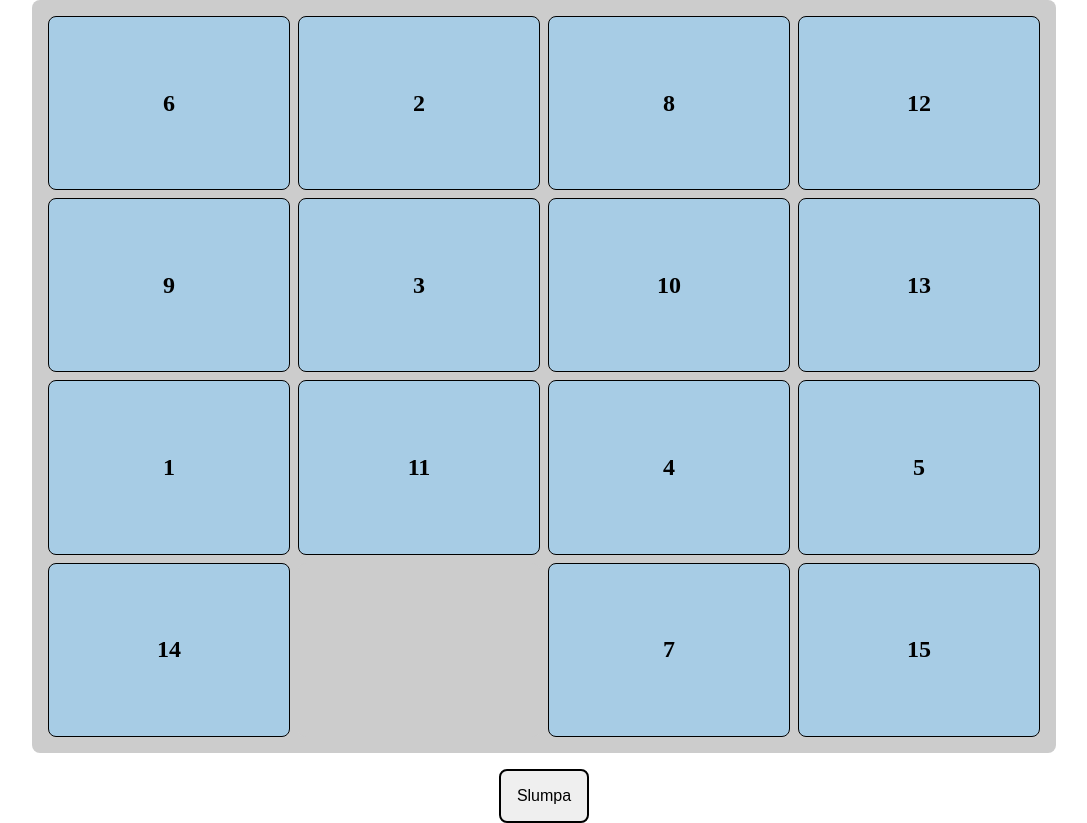
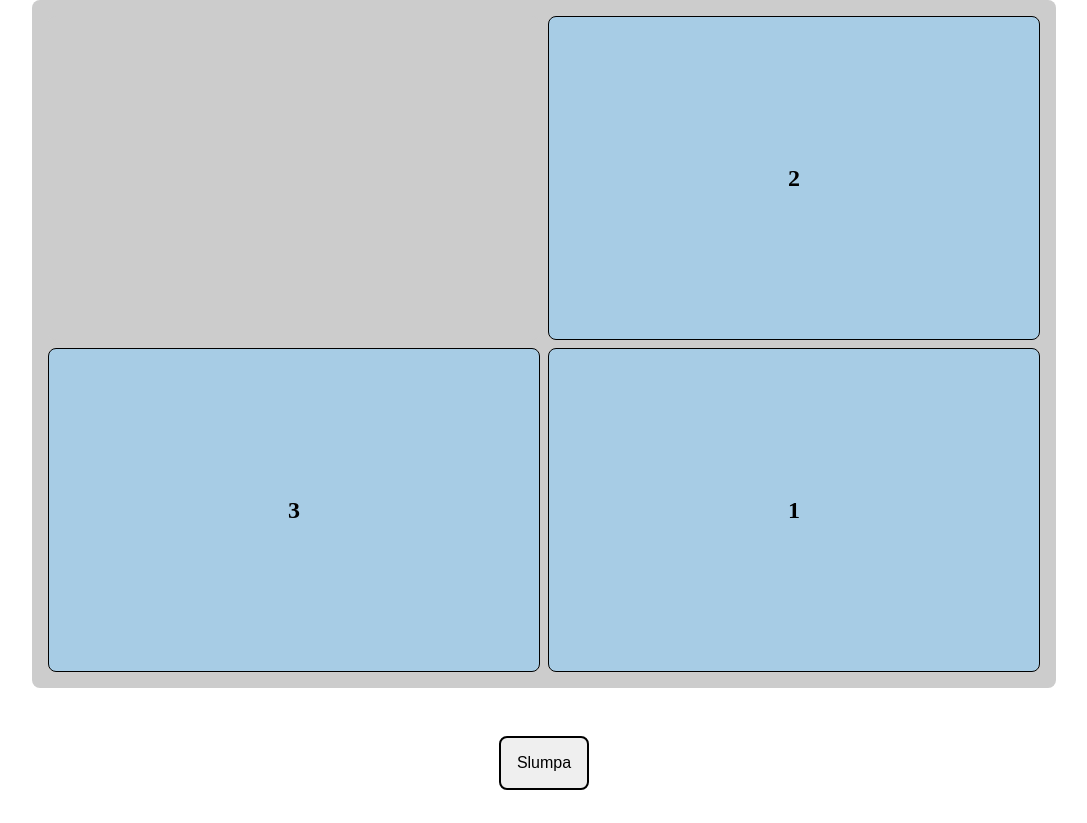
Before and after one commit to TildaYngman/react-n-pussel, a React (Create React App) app: page / in a window 1280 px wide. Shown: the whole page, without its empty margins (96-1183 px from the left). After the commit the page ends 800 px from the top, so only its background shows below. Built offline with nearby package versions, Linux system fonts and the light colour scheme.

Commit message:
Adding a text when winning

```diff
--- a/src/components/GameBoard/GameBoard.tsx
+++ b/src/components/GameBoard/GameBoard.tsx
@@ -5,7 +5,9 @@ import {
   isAdjacentToEmptyTile,
   isSorted,
   generateTiles,
+  swapTiles,
 } from '../../utils/index';
+
 import { Tile } from '../index';
 import { useState, useEffect } from 'react';
 import './gameBoard.css';
@@ -18,8 +20,7 @@ import './gameBoard.css';
 const GameBoard: React.FC = () => {
   const [tiles, setTiles] = useState<number[]>([]);
   const [numberOfClicks, setNumberOfClicks] = useState<number>(0);
-
-  //move the generateTiles to utils
+  const [isWinning, setIsWinning] = useState<boolean>(false);
 
   useEffect(() => {
     generateTiles(setTiles);
@@ -31,12 +32,7 @@ const GameBoard: React.FC = () => {
     const isAdjacent = isAdjacentToEmptyTile(clickedTileIndex, emptyTileIndex);
 
     if (isAdjacent) {
-      //make a swap tiles function and have it in utils
-      const newTiles = [...tiles];
-      newTiles[emptyTileIndex] = i;
-      newTiles[clickedTileIndex] = 0;
-      console.log(newTiles);
-      setTiles(newTiles);
+      swapTiles(emptyTileIndex, clickedTileIndex, setTiles, tiles, i);
     }
 
     if (clickedTileIndex !== emptyTileIndex) {
@@ -45,11 +41,10 @@ const GameBoard: React.FC = () => {
   };
 
   useEffect(() => {
-    console.log('clicks', numberOfClicks);
     if (numberOfClicks !== 0) {
       const sorted = isSorted(tiles);
       if (sorted) {
-        console.log(`You won in ${numberOfClicks}`);
+        setIsWinning(true);
       }
     }
   }, [numberOfClicks]);
@@ -74,8 +69,11 @@ const GameBoard: React.FC = () => {
         </div>
       </div>
       <div className="randomize_btn_container">
+        <div className="win_message">
+          {isWinning ? <h1>You won in {numberOfClicks} moves!</h1> : null}
+        </div>
         <button
-          onClick={() => shuffleTiles(tiles, setTiles, setNumberOfClicks)}
+          onClick={() => shuffleTiles(tiles, setTiles, setNumberOfClicks, setIsWinning)}
         >
           Slumpa
         </button>
--- a/src/components/GameBoard/gameBoard.css
+++ b/src/components/GameBoard/gameBoard.css
@@ -18,8 +18,15 @@
   width: 100vw;
   display: flex;
   padding-top: 1rem;
+  flex-direction: column;
   justify-content: center;
   align-items: center;
+}
+
+.win_message {
+  width: auto;
+  padding: 1rem;
+  color: green;
 }
 
 .randomize_btn_container button {
--- a/src/utils/config.ts
+++ b/src/utils/config.ts
@@ -2,4 +2,4 @@ import { BoardProps } from '../types/types';
 
 //Here you can change the number of rows and columns to adjust the number of tiles.
 
-export const config: BoardProps = { cols: 4, rows: 4 };
+export const config: BoardProps = { cols: 2, rows: 2 };
--- a/src/utils/index.ts
+++ b/src/utils/index.ts
@@ -3,3 +3,4 @@ export * from './config';
 export * from './shuffleTiles';
 export * from './sortedArray';
 export * from './generateTiles';
+export * from './swapTiles';
--- a/src/utils/shuffleTiles.ts
+++ b/src/utils/shuffleTiles.ts
@@ -1,13 +1,15 @@
 export const shuffleTiles = (
   tiles: number[],
   setTiles: React.Dispatch<React.SetStateAction<number[]>>,
-  setNumberOfClicks: React.Dispatch<React.SetStateAction<number>>
+  setNumberOfClicks: React.Dispatch<React.SetStateAction<number>>,
+  setIsWinning: React.Dispatch<React.SetStateAction<boolean>>
 ): void => {
   const newTiles = [...tiles];
   for (let i = newTiles.length - 1; i > 0; i--) {
     const randomIndex = Math.floor(Math.random() * (i + 1));
     [newTiles[i], newTiles[randomIndex]] = [newTiles[randomIndex], newTiles[i]];
   }
+  setIsWinning(false);
   setNumberOfClicks(0);
   setTiles(newTiles);
 };
--- /dev/null
+++ b/src/utils/swapTiles.ts
@@ -0,0 +1,13 @@
+export const swapTiles = (
+  emptyTileIndex: number,
+  clickedTileIndex: number,
+  setTiles: React.Dispatch<React.SetStateAction<number[]>>,
+  tiles: number[],
+  i: number
+) => {
+  const newTiles = [...tiles];
+  newTiles[emptyTileIndex] = i;
+  newTiles[clickedTileIndex] = 0;
+  console.log(newTiles);
+  setTiles(newTiles);
+};
```
